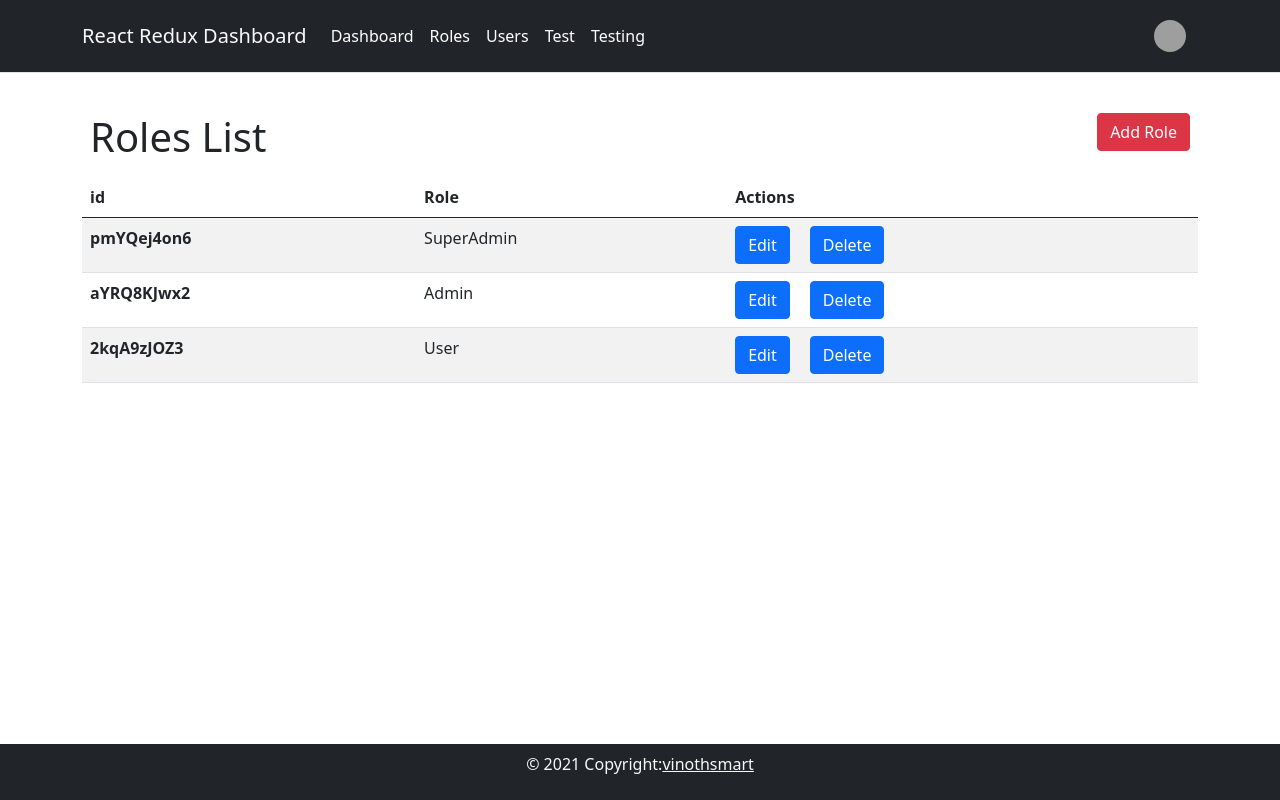
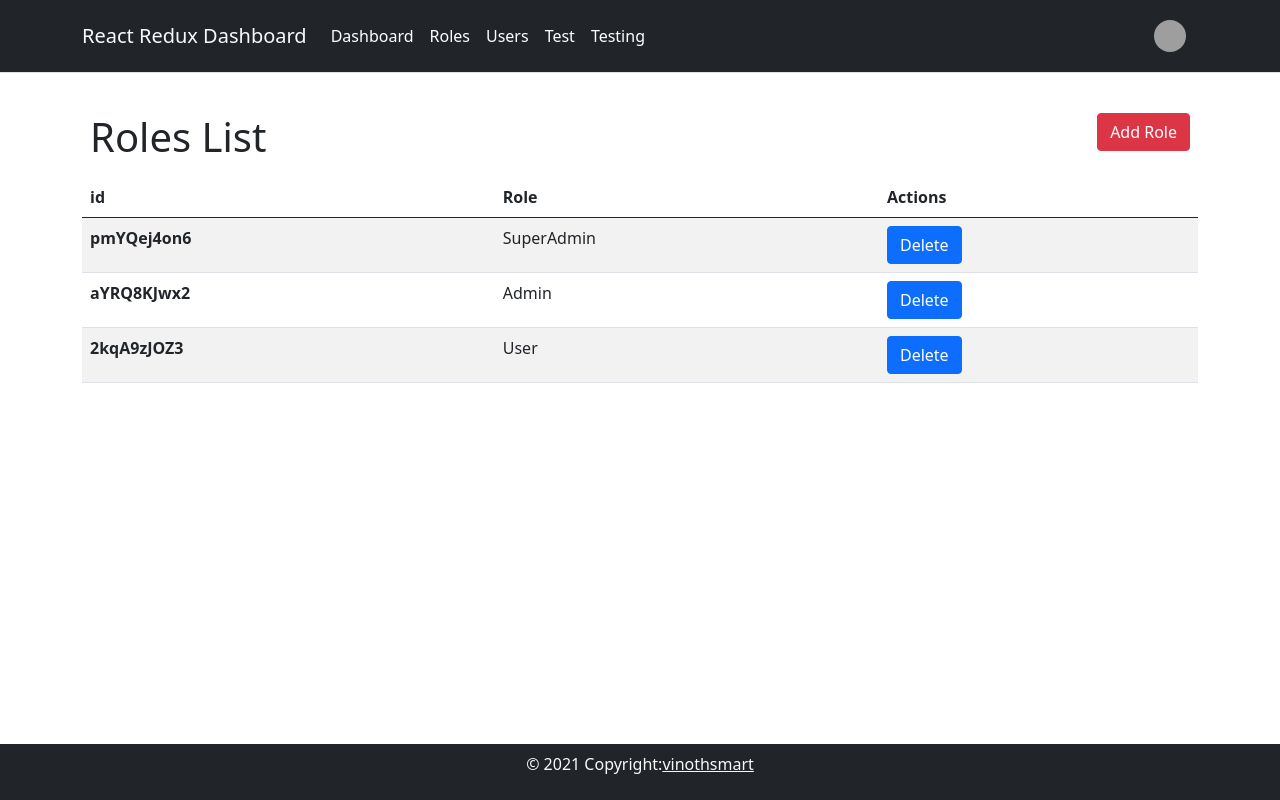
Before and after one commit to vinothsmart/react-redux-dashboard, a React (Create React App) app: page /roles in a window 1280 px wide. Built offline with nearby package versions, Linux system fonts and the light colour scheme; grey boxes are pictures that could not be loaded.

Commit message:
npm uninstall bootstrap-icons

```diff
--- a/package.json
+++ b/package.json
@@ -7,7 +7,6 @@
     "@testing-library/react": "^11.2.6",
     "@testing-library/user-event": "^12.8.3",
     "bootstrap": "^5.0.0-beta3",
-    "bootstrap-icons": "^1.5.0",
     "react": "^17.0.2",
     "react-dom": "^17.0.2",
     "react-helmet": "^6.1.0",
--- a/src/components/pages/Roles/Roles.js
+++ b/src/components/pages/Roles/Roles.js
@@ -32,14 +32,11 @@ export const Roles = () => {
                     <td>{role.userRole}</td>
                     <td>
                       <Link to={`/contacts/edit/${role.userRoleId}`}>
-                        <button className="btn btn-primary mr-20" type="submit">
-                          Edit
-                        </button>
+                        {/* <button className="btn btn-primary mr-20">Edit</button> */}
+                        <i class="bi bi-pencil-fill"></i>
                       </Link>
                       <Link>
-                        <button className="btn btn-primary" type="submit">
-                          Delete
-                        </button>
+                        <button className="btn btn-primary">Delete</button>
                       </Link>
                     </td>
                   </tr>
```
Also changed, not shown: 1 other file (tests, documents, lock files or other folders).
